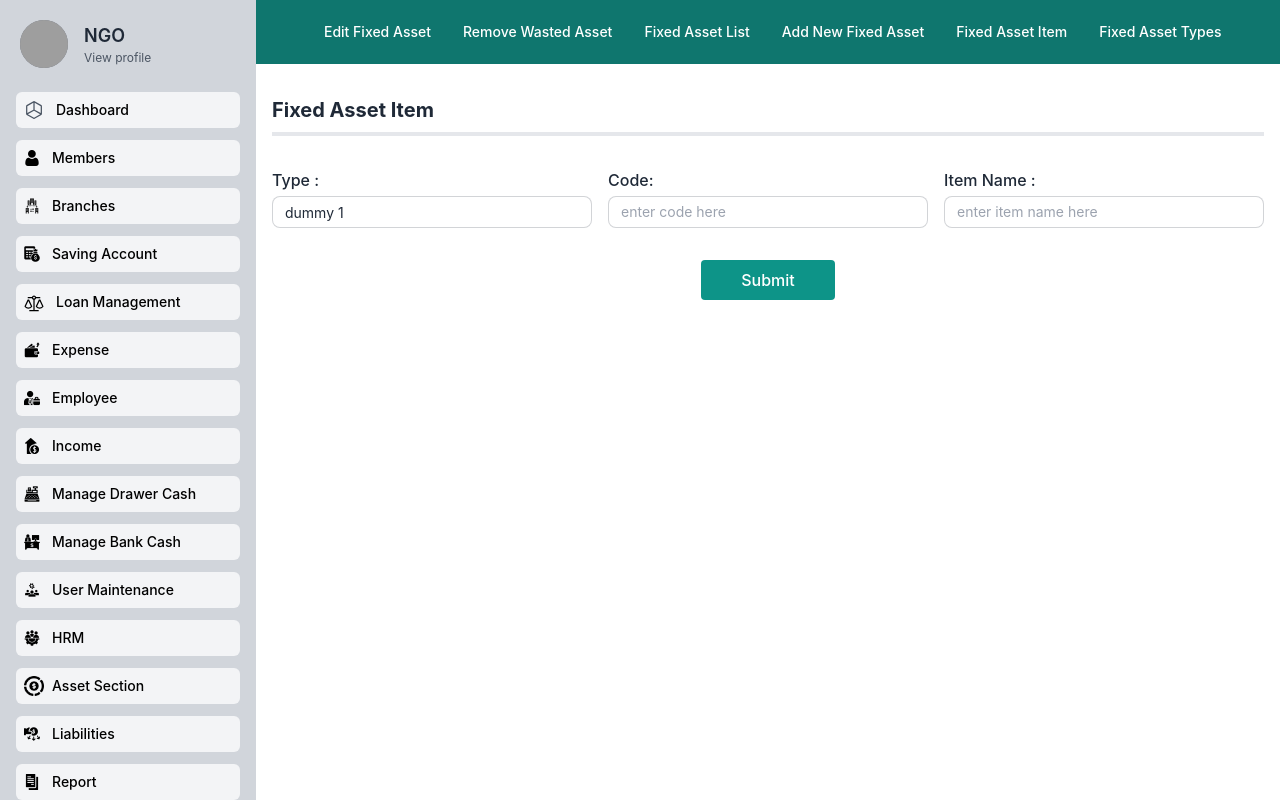
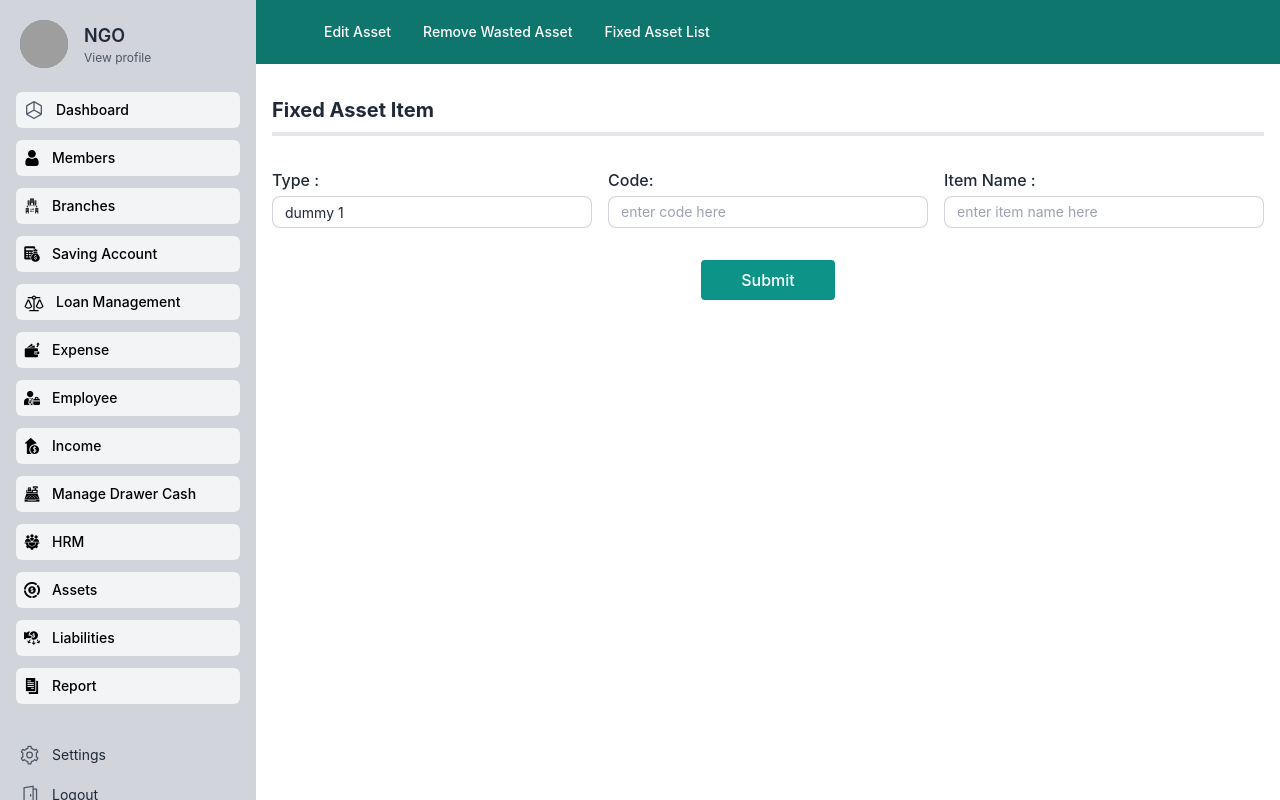
Before and after one commit to MDYeaminIslam/NGO_Project, a React (Vite) app: page /fixed_asset_item in a window 1280 px wide. Built offline with nearby package versions, Linux system fonts and the light colour scheme; grey boxes are pictures that could not be loaded.

Commit message:
opne deposit form bug fixed

```diff
--- a/src/component/ListView.jsx
+++ b/src/component/ListView.jsx
@@ -1,6 +1,8 @@
+import { Link } from "react-router-dom";
+
 const ListView = ({ data }) => {
     console.log(data);
-    const { name, status, mobileNumber, occupation, presentAddress } = data;
+    const { name, status, mobileNumber, occupation, _id, presentAddress } = data;
 
     return (
         <div>
@@ -18,7 +20,9 @@ const ListView = ({ data }) => {
                     <td>{presentAddress}</td>
 
                     <td>
-                        <button className="btn btn-info text-white">view</button>
+                        <Link to={`/members_details/${_id}`} className="btn btn-info text-white" >
+                            View
+                        </Link>
                     </td>
                 </tr>
             </table>
--- a/src/component/sidebar/SideNavbar.jsx
+++ b/src/component/sidebar/SideNavbar.jsx
@@ -110,7 +110,7 @@ const SideNavbar = () => {
                             </Link>
 
                         </li>
-                        <li className="  bg-gray-100 hover:bg-teal-500 hover:text-white rounded-md">
+                        <li className=" hidden  bg-gray-100 hover:bg-teal-500 hover:text-white rounded-md">
                             <Link to={'/bank_cash'}>
                                 <a className="flex items-center p-2 space-x-3 rounded-md">
                                     <img className="w-4" src="/NGO Dashboard icon/manage-bank-cash.png" alt="" />
@@ -119,7 +119,7 @@ const SideNavbar = () => {
                             </Link>
 
                         </li>
-                        <li className="  bg-gray-100 hover:bg-teal-500 hover:text-white rounded-md">
+                        <li className=" hidden  bg-gray-100 hover:bg-teal-500 hover:text-white rounded-md">
                             <Link to={'/add_new_user'}>
                                 <a className="flex items-center p-2 space-x-3 rounded-md">
                                     <img className="w-4" src="/NGO Dashboard icon/user-maintenance.png" alt="" />
@@ -145,7 +145,16 @@ const SideNavbar = () => {
                             </Link>
 
                         </li>
-                        <li className="w-full bg-gray-100 hover:bg-teal-500  rounded-md ">
+                        <li className="  bg-gray-100 hover:bg-teal-500 hover:text-white rounded-md">
+                            <Link to={'/edit_fixed_asset'}>
+                                <p className="flex items-center p-2 space-x-3 rounded-md">
+                                    <img className="w-4" src="/NGO Dashboard icon/asset.png" alt="" />
+                                    <span> Assets</span>
+                                </p>
+                            </Link>
+                        </li>
+
+                        <li className=" hidden w-full bg-gray-100 hover:bg-teal-500  rounded-md ">
                             <div className="dropdown w-full">
                                 <p tabIndex={0} role="button" className="p-2 w-full flex gap-2 hover:text-white">
                                     <img className="w-5 object-fill" src="/NGO Dashboard icon/asset.png" alt="" />
@@ -156,14 +165,7 @@ const SideNavbar = () => {
                                 <ul tabIndex={0} className="dropdown-content z-[1] menu p-2 shadow bg-base-100 rounded w-full flex gap-2">
                                     {/* <li><a>Item 1</a></li>
                                     <li><a>Item 2</a></li> */}
-                                    <li className="  bg-gray-100 hover:bg-teal-500 hover:text-white rounded-md">
-                                        <Link to={'/edit_fixed_asset'}>
-                                            <p className="flex items-center p-2 space-x-3 rounded-md">
-                                                <img className="w-4" src="/NGO Dashboard icon/asset.png" alt="" />
-                                                <span>Fixed Assets</span>
-                                            </p>
-                                        </Link>
-                                    </li>
+
                                     <li className="  bg-gray-100 hover:bg-teal-500 hover:text-white rounded-md">
                                         <Link to={'/add_new_temporary_asset'}>
                                             <p rel="noopener noreferrer" href="#" className="flex items-center p-2 space-x-3 rounded-md">
--- a/src/pages/Assets/Fixed Asset/EditFixedAsset.jsx
+++ b/src/pages/Assets/Fixed Asset/EditFixedAsset.jsx
@@ -53,7 +53,7 @@ const EditFixedAsset = () => {
 
       <section className="m-4">
         <h1 className="text-xl font-bold text-start max-w-5xl mx-auto  pt-4 border-b-4 pb-2 ">
-          Edit Fixed Asset
+          Edit Asset
         </h1>
         <form className="my-8">
           <section className="grid grid-cols-3 max-w-5xl mx-auto gap-4">
--- a/src/pages/Assets/Fixed Asset/FixedAssetNav/FixedAssetNav.jsx
+++ b/src/pages/Assets/Fixed Asset/FixedAssetNav/FixedAssetNav.jsx
@@ -43,7 +43,7 @@ const FixedAssetNav = () => {
 
                                         <li>
                                             <Link to={'/edit_fixed_asset'}>
-                                        <p className=" hover:bg-gray-700 hover:text-white px-3 py-2 rounded-md text-sm font-normal">Edit Fixed Asset</p>
+                                                <p className=" hover:bg-gray-700 hover:text-white px-3 py-2 rounded-md text-sm font-normal">Edit  Asset</p>
                                             </Link>
                                         </li>
 
@@ -59,19 +59,19 @@ const FixedAssetNav = () => {
                                             </Link>
                                         </li>
 
-                                    <li>
+                                        <li className="hidden">
                                             <Link to={'/add_new_fixed_asset'}>
                                                 <p className=" hover:bg-gray-700 hover:text-white px-3 py-2 rounded-md text-sm font-normal">Add New Fixed Asset</p>
                                             </Link>
                                         </li>
 
-                                    <li>
+                                        <li className="hidden">
                                             <Link to={'/fixed_asset_item'}>
                                                 <p className=" hover:bg-gray-700 hover:text-white px-3 py-2 rounded-md text-sm font-normal">Fixed Asset Item</p>
                                             </Link>
                                         </li>
 
-                                    <li>
+                                        <li className="hidden">
                                             <Link to={'/fixed_asset_types'}>
                                                 <p className=" hover:bg-gray-700 hover:text-white px-3 py-2 rounded-md text-sm font-normal">Fixed Asset Types</p>
                                             </Link>
@@ -88,7 +88,7 @@ const FixedAssetNav = () => {
                             <div className="flex flex-wrap space-x-2 ">
 
                                 <Link to={'/edit_fixed_asset'}>
-                                    <p className=" hover:bg-gray-700 hover:text-white px-3 py-2 rounded-md text-sm font-medium">Edit Fixed Asset</p>
+                                    <p className=" hover:bg-gray-700 hover:text-white px-3 py-2 rounded-md text-sm font-medium">Edit  Asset</p>
                                 </Link>
 
                                 <Link to={'/remove_wasted_asset'}>
@@ -99,15 +99,15 @@ const FixedAssetNav = () => {
                                     <p className=" hover:bg-gray-700 hover:text-white px-3 py-2 rounded-md text-sm font-medium">Fixed Asset List</p>
                                 </Link>
 
-                                <Link to={'/add_new_fixed_asset'}>
+                                <Link className="hidden" to={'/add_new_fixed_asset'}>
                                     <p className=" hover:bg-gray-700 hover:text-white px-3 py-2 rounded-md text-sm font-medium">Add New Fixed Asset</p>
                                 </Link>
 
-                                <Link to={'/fixed_asset_item'}>
+                                <Link className="hidden" to={'/fixed_asset_item'}>
                                     <p className=" hover:bg-gray-700 hover:text-white px-3 py-2 rounded-md text-sm font-medium">Fixed Asset Item</p>
                                 </Link>
 
-                                <Link to={'/fixed_asset_types'}>
+                                <Link className="hidden" to={'/fixed_asset_types'}>
                                     <p className=" hover:bg-gray-700 hover:text-white px-3 py-2 rounded-md text-sm font-medium">Fixed Asset Types</p>
                                 </Link>
 
--- a/src/pages/Manage Drawer Cash/ManageDrawerCashNav/ManageDrawerCashNav.jsx
+++ b/src/pages/Manage Drawer Cash/ManageDrawerCashNav/ManageDrawerCashNav.jsx
@@ -51,7 +51,9 @@ const ManageDrawerCashNav = () => {
                     <li>
                       <Link to={"/drawer_cash_to_bank"}>
                         <p className=" hover:bg-gray-700  px-3 py-2 rounded-md text-sm font-medium">
-                          Drawer Cash to Bank
+                          Drawer Cash <span>
+                            <img className="w-4" src="/public/between.256x216.png" alt="" />
+                          </span> Bank
                         </p>
                       </Link>
                     </li>
--- a/src/pages/Saving Account/Deposit.jsx
+++ b/src/pages/Saving Account/Deposit.jsx
@@ -130,10 +130,10 @@ const Deposit = () => {
             Open Deposit Account Form{" "}
           </h1>
           <form className="my-8">
-            <section className="grid grid-cols-1 w-full md:max-w-5xl mx-auto gap-4">
+            <section className="grid grid-cols-1 md:grid-col-3 w-full md:max-w-5xl mx-auto gap-4">
               <div className="flex flex-col gap-1">
                 <label className="font-medium" htmlFor="member_id">
-                  Search By Phone Number :{" "}
+                  Search Number :{" "}
                 </label>
                 <label className="input input-sm hover:border-teal-500 input-bordered flex items-center gap-2">
                   <input
@@ -269,7 +269,7 @@ const Deposit = () => {
                 />
               </div>
 
-              <div className="flex flex-col gap-1 col-span-3">
+              <div className="flex flex-col gap-1 md:col-span-3">
                 <label className="font-medium" htmlFor="first_due_date">
                   {" "}
                   First Due Date :
@@ -284,7 +284,7 @@ const Deposit = () => {
             </section>
             {isError ? errorMessage : null}
 
-            <div className="w-full flex justify-center  mt-8">
+            <div className="md:w-full flex justify-center  mt-8">
               <button
                 className="bg-teal-600 hover:bg-teal-700 px-10 py-2 rounded font-medium     text-white"
                 onClick={handleSubmit}
```
Also changed, not shown: public/between.256x216.png (added). Lines whose indentation alone changed are shown as unchanged.
